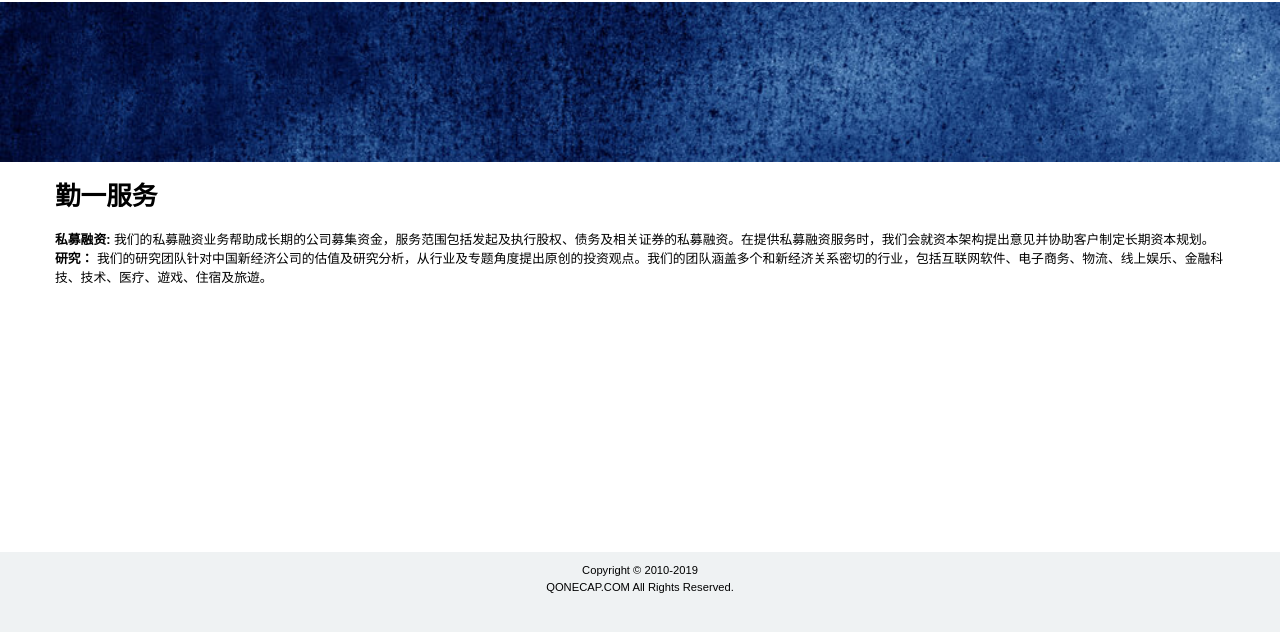
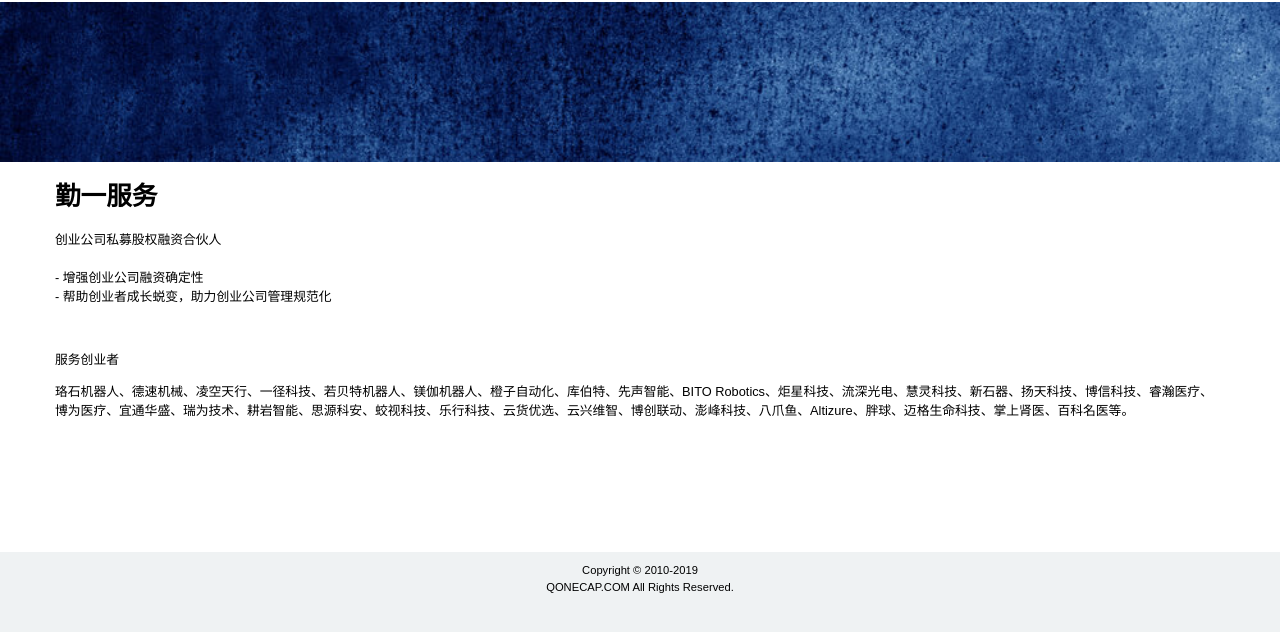
Before and after one commit to ty96/qone, a plain HTML site: page service.html in a window 1280 px wide. Shown: the part 98-730 px from the top of the page. Drawn offline with Linux system fonts and the light colour scheme; a web font is replaced by a local one.

Commit message:
修改内容

```diff
--- a/service.html
+++ b/service.html
@@ -34,10 +34,15 @@
                 <div id="content">
                     <h1>勤一服务</h1>
                     <p>
-                      <b>私募融资:</b> 我们的私募融资业务帮助成长期的公司募集资金，服务范围包括发起及执行股权、债务及相关证券的私募融资。在提供私募融资服务时，我们会就资本架构提出意见并协助客户制定长期资本规划。
-                      <br>
-                      <b>研究：</b> 我们的研究团队针对中国新经济公司的估值及研究分析，从行业及专题角度提出原创的投资观点。我们的团队涵盖多个和新经济关系密切的行业，包括互联网软件、电子商务、物流、线上娱乐、金融科技、技术、医疗、遊戏、住宿及旅遊。
+                        创业公司私募股权融资合伙人<br><br>
+                        <span> - 增强创业公司融资确定性</span>
+                        <br>
+                        <span> - 帮助创业者成长蜕变，助力创业公司管理规范化</span>
                     </p>
+                    <br>
+                    <br>
+                    <p>服务创业者</p>
+                    <p>珞石机器人、德速机械、凌空天行、一径科技、若贝特机器人、镁伽机器人、橙子自动化、库伯特、先声智能、BITO Robotics、炬星科技、流深光电、慧灵科技、新石器、扬天科技、博信科技、睿瀚医疗、博为医疗、宜通华盛、瑞为技术、耕岩智能、思源科安、蛟视科技、乐行科技、云货优选、云兴维智、博创联动、澎峰科技、八爪鱼、Altizure、胖球、迈格生命科技、掌上肾医、百科名医等。</p>
                 </div>
                 <!-- #content -->
             </div>
```
Also changed, not shown: about.html (+7 -2 lines).
